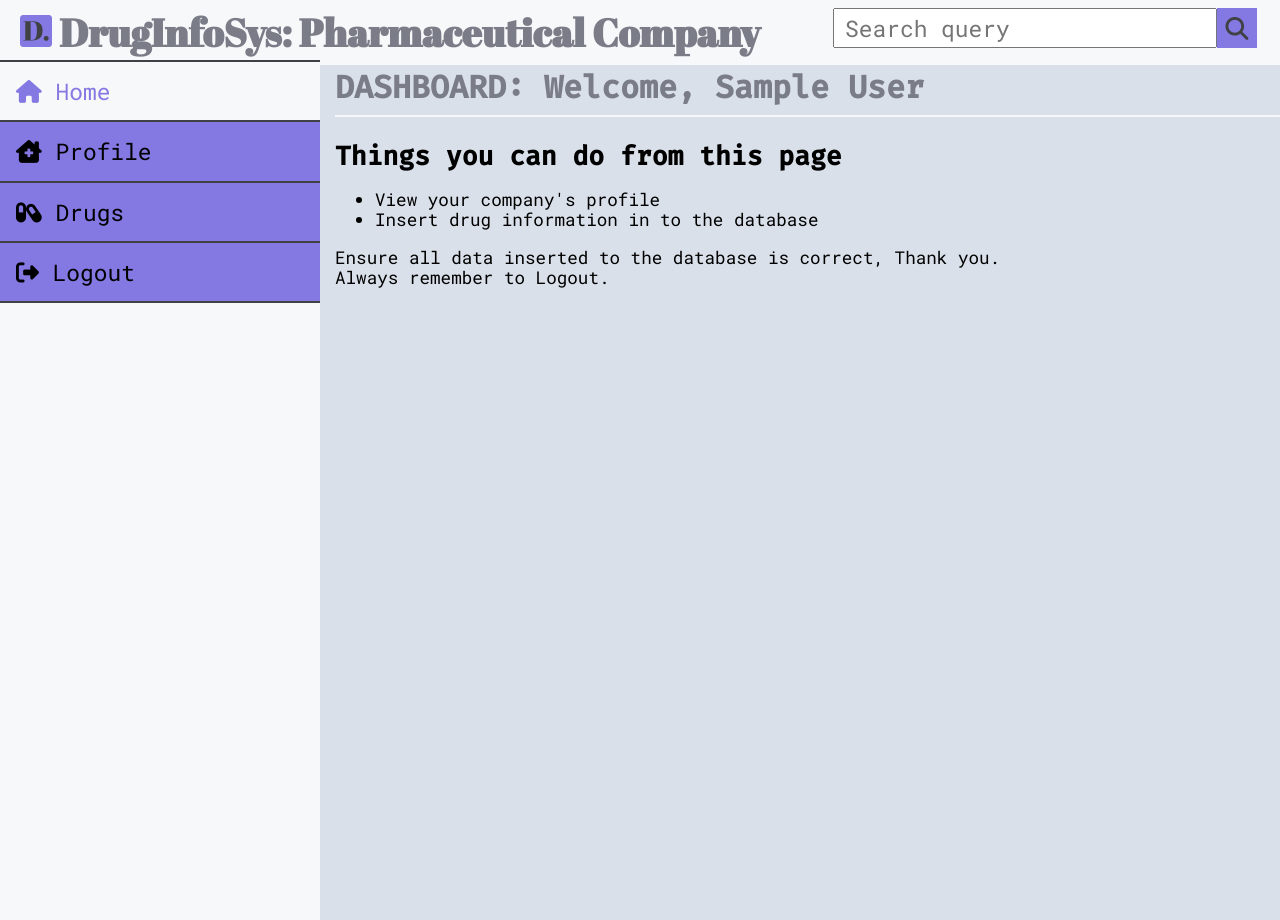
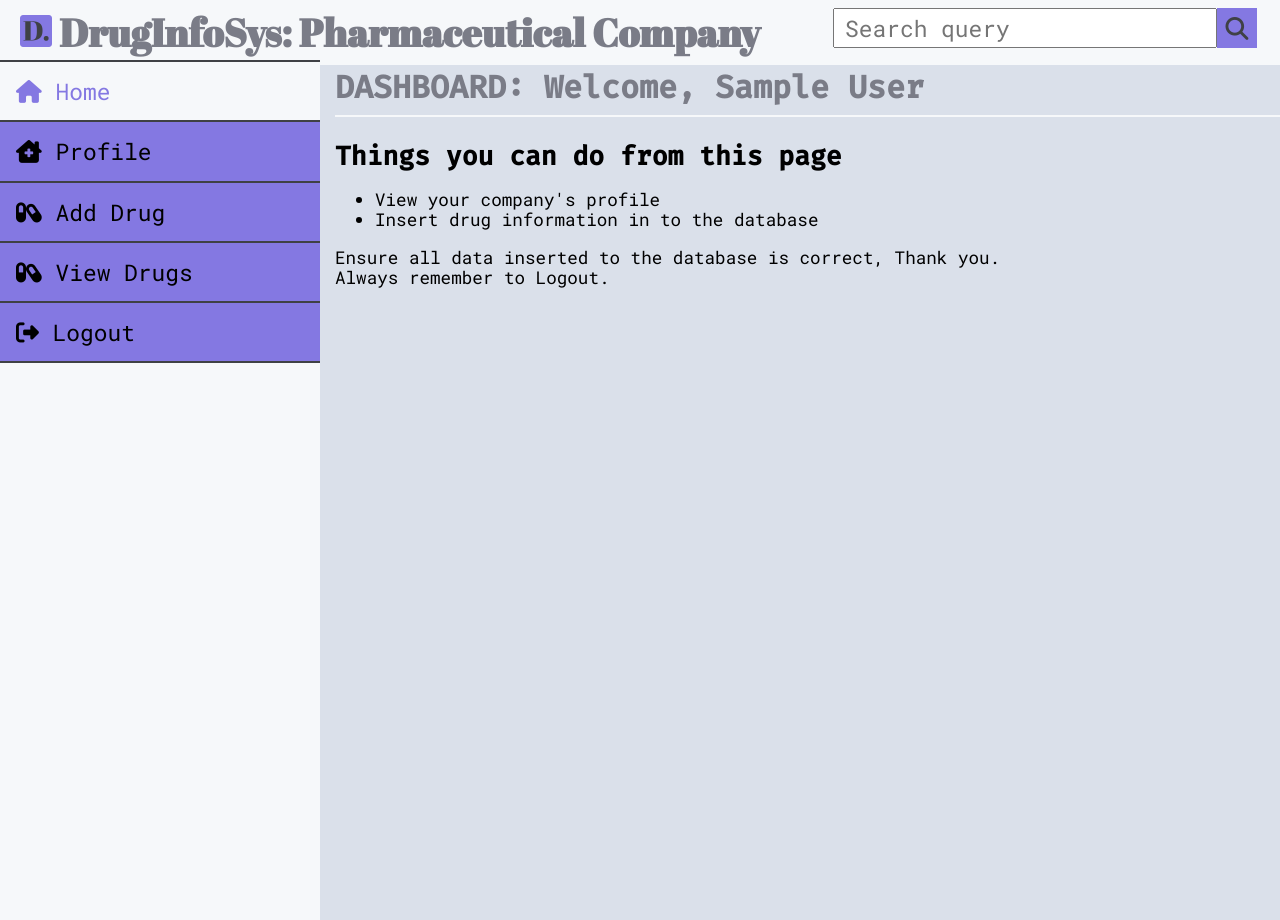
Before and after one commit to A3AJAGBE/python-project, a Flask app: page /pharma_dashboard in a window 1280 px wide. Run offline with Flask 2, Linux system fonts and the light colour scheme; the visitor is signed in with stand-in values (Sample User, id 1); some libraries are stand-ins or nearby versions.

Commit message:
change the indent

```diff
--- a/templates/pharma_dashboard.html
+++ b/templates/pharma_dashboard.html
@@ -1,8 +1,9 @@
 <!DOCTYPE html>
 <html lang="en">
+
 <head>
   <meta charset="utf-8">
-    <title>Pharma: DrugInfoSys</title>
+  <title>DrugInfoSys: Pharma Company</title>
   <meta name="description" content="Drug Information System, drugs, information system">
   <meta name="viewport" content="width=device-width, initial-scale=1.0">
   <link rel="stylesheet" href="/static/css/normalize.css">
@@ -11,6 +12,7 @@
   <script src="https://kit.fontawesome.com/65a82e1708.js"></script>
   <link rel="shortcut icon" href="/static/images/favicon.ico">
 </head>
+
 <body>
 
   <!-- HEADER SECTION -->
@@ -19,21 +21,23 @@
     <h1><img src="/static/images/favicon32.png" alt="logo"> DrugInfoSys: Pharmaceutical Company</h1>
 
     <form class="search" action="#">
-            <input type="text" name="search" placeholder="Search query"/>
+      <input type="text" name="search" placeholder="Search query" />
       <button type="button"><i class="fas fa-search"></i></button>
     </form>
 
   </header> <!-- END OF HEADER SECTION -->
 
-        <div class="class="clearfix""></div>
+  <div class="class=" clearfix""></div>
+
   <!-- MAIN SECTION -->
   <main>
 
     <!-- ASIDE -->
     <aside id="nav">
       <a class="nav active" href="{{ url_for('pharma_dashboard') }}"><i class="fas fa-home"></i> Home</a>
-            <a class="nav" href="#"><i class="fas fa-clinic-medical black"></i> Profile</a>
-            <a class="nav" href="#"><i class="fas fa-capsules"></i> Drugs</a>
+      <a class="nav" href="{{ url_for('pharma_profile') }}"><i class="fas fa-clinic-medical black"></i> Profile</a>
+      <a class="nav" href="{{ url_for('add_drug') }}"><i class="fas fa-capsules"></i> Add Drug</a>
+      <a class="nav" href="{{ url_for('pharma_view_drug') }}"><i class="fas fa-capsules"></i> View Drugs</a>
       <a class="nav" href="{{ url_for('pharma_logout') }}"><i class="fas fa-sign-out-alt"></i> Logout</a>
     </aside> <!-- END ASIDE -->
 
@@ -53,6 +57,8 @@
 
   </main> <!-- END OF MAIN SECTION -->
 
+  <!-- SCRIPTS -->
   <script src="/static/script.js" charset="utf-8"></script>
 </body>
+
 </html>
```
Also changed, not shown: templates/pharma_login.html (+6 -1 lines), templates/pharma_reg.html (+6 -1 lines). Lines whose indentation alone changed are shown as unchanged.
